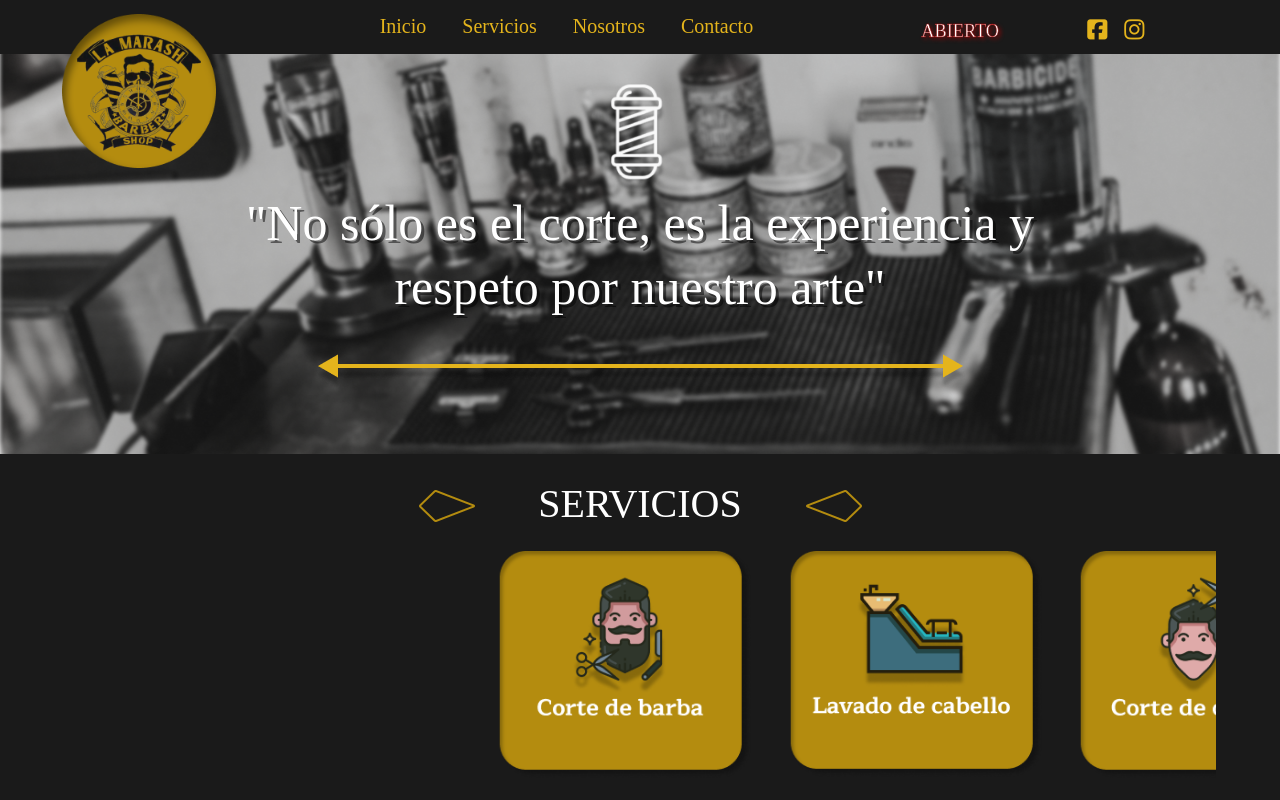
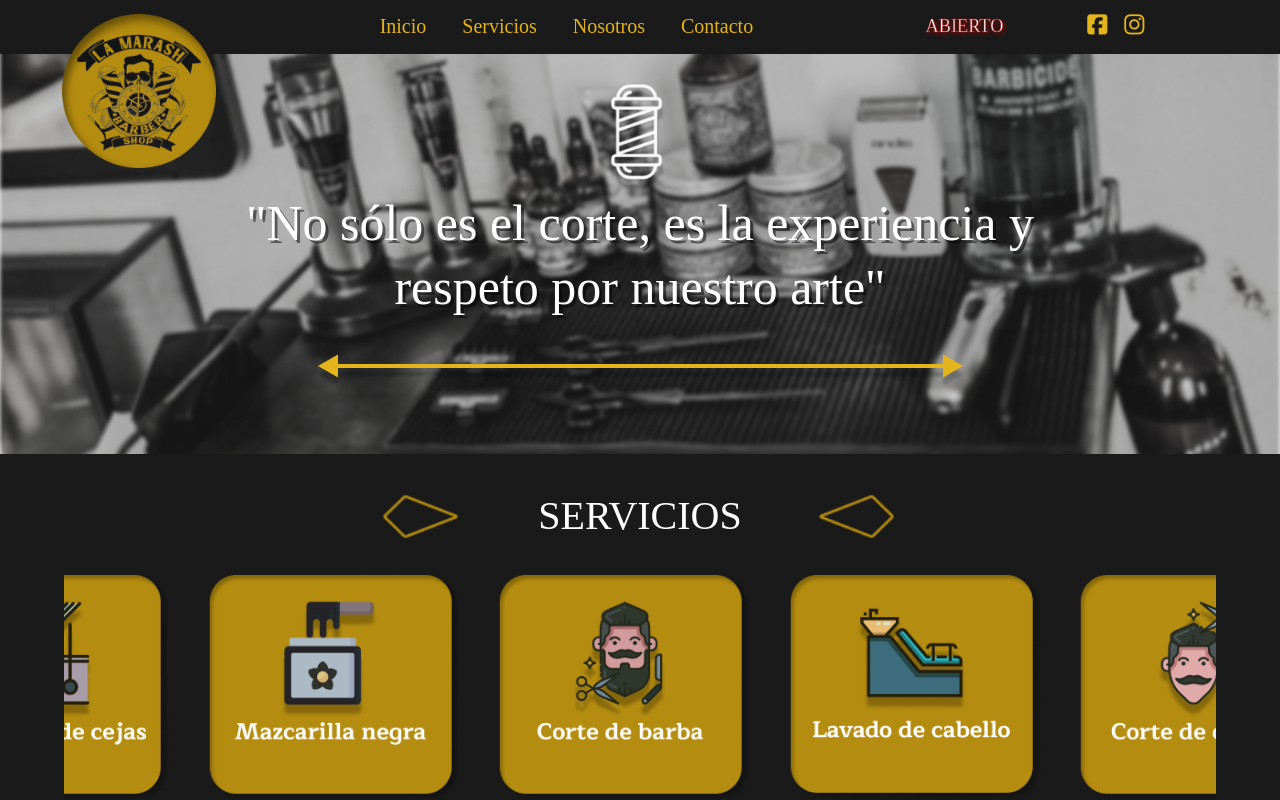
Before and after one commit to miguel-resource/Barberias-Marsh, an Angular app: page / in a window 1280 px wide. Shown: the top 800 px of the page. Built offline with nearby package versions, Linux system fonts and the light colour scheme; a web font is replaced by a local one.

Commit message:
Add sliders responsive

```diff
--- a/src/app/home/components/navbar/navbar.component.css
+++ b/src/app/home/components/navbar/navbar.component.css
@@ -86,7 +86,7 @@
  /* smartphones, portrait iPhone, portrait 480x320 phones (Android) */
 @media (min-width:320px) {
   .navbar {
-    width: 160%;
+    width: 100%;
   }
 
   .navbar .logo {
@@ -107,8 +107,8 @@
   }
 
   .signe p{
-    margin-top: 3.8%;
-    padding-left: 2%;
+    margin-top: 6%;
+    padding-left: 5%;
   }
 
   .navbar-nav li a {
@@ -119,12 +119,8 @@
 
 /* smartphones, Android phones, landscape iPhone */
 @media (min-width:480px) {
-  .navbar{
-    width: 150%
-  }
-
   .signe p {
-    margin-top: 2.6%;
+    margin-top: 4.5%;
   }
 
   .navbar-nav li a {
@@ -136,10 +132,10 @@
 
 /* portrait tablets, portrait iPad, e-readers (Nook/Kindle), landscape 800x480 phones (Android) */
 @media (min-width:600px) {
-  .navbar{
-    width: 100%
+
+  .signe p {
+    margin-top: 3.3%;
   }
-
 
   .navbar-nav li a {
     font-size: 20px;
@@ -147,11 +143,14 @@
 
 }
 
+@media (min-width:801px) {
+  .signe p {
+    margin-top: 2.5%;
+  }
+}
+
 @media (min-width:992px) {
 
-  .navbar {
-    width: 100%;
-  }
   .navbar .logo {
     display:block;
   }
@@ -170,15 +169,17 @@
     display: none;
   }
 
+  .icons {
+    margin-top: 0.3%;
+  }
+
 
 
 }
 
-@media (min-width:801px) { /* tablet, landscape iPad, lo-res laptops ands desktops */ }
+
 @media (min-width:1025px) {
-  .icons {
-    margin-top: 1%;
-  }
+
 
   .signe p {
     margin-top: 5%;
--- a/src/app/home/components/services-slide/services-slide.component.css
+++ b/src/app/home/components/services-slide/services-slide.component.css
@@ -6,17 +6,167 @@
   padding-top:20px;
 }
 
-
 .services {
   width: 100%;
 }
 
-
 .swiper {
   width: 90%;
-  height: 300px;
+  height: 210px;
 }
 
 .swiper img {
   width: 90%;
 }
+
+
+@media (min-width:320px) {
+  .slider-service {
+    width: 100%;
+  }
+
+  .subtitle {
+    grid-gap: 5px;
+    width: 100%;
+  }
+
+  .subtitle h2 {
+    font-size: 21px !important;
+    line-height: 1.8em;
+  }
+
+  .slider-title img {
+    width: 35% !important;
+    padding-left: 0;
+  }
+
+  .subtitle img:first-child {
+    margin-left: 64% !important;
+  }
+
+  .swiper {
+    display: none;
+  }
+
+  .cards-responsive {
+    display: grid;
+    grid-template-columns: repeat(1, 1fr)
+  }
+
+  .cards-responsive img {
+    width: 46%;
+    margin: 0 auto;
+    margin-bottom: 13px;
+  }
+}
+
+@media (min-width: 370px) {
+
+  .subtitle h2 {
+    font-size: 21px !important;
+    line-height: 2.3em;
+  }
+
+
+}
+
+@media (min-width: 425px) {
+
+  .subtitle h2 {
+    line-height: 2.2em;
+  }
+}
+
+@media (min-width:480px) {
+  .subtitle h2 {
+    font-size:26px !important;
+  }
+}
+
+@media (min-width:530px) {
+  .subtitle h2 {
+    line-height: 2.6em;
+  }
+}
+
+@media (min-width:600px) {
+
+  .subtitle h2 {
+    line-height: 2.3em;
+    font-size: 33px !important;
+  }
+
+  .cards-responsive {
+    grid-template-columns: repeat(2, 1fr)
+  }
+
+  .cards-responsive img{
+    width: 70%;
+  }
+}
+
+@media (min-width:700px) {
+
+  .subtitle h2 {
+    line-height: 2.3em;
+  }
+
+  .subtitle img:first-child {
+    margin-left: 69% !important;
+  }
+
+  .slider-title img {
+    width: 30% !important;
+  }
+}
+
+@media (min-width:801px) {
+  .cards-responsive {
+    display: none;
+  }
+
+  .swiper {
+    display: block;
+    height: 220px;
+  }
+
+  .slider-title img {
+    width: 25% !important;
+  }
+
+}
+
+@media (min-width: 980px) {
+  .subtitle h2 {
+    font-size: 40px !important;
+    line-height: 2.1em !important;
+  }
+
+  .subtitle img:first-child {
+    margin-left: 74% !important;
+  }
+}
+
+@media (min-width:1025px) {
+  .swiper {
+    height: 270px;
+  }
+}
+
+
+@media (min-width:1100px) {
+  .subtitle {
+    width: 80%;
+  }
+
+  .subtitle h2 {
+    line-height: 1.8em !important;
+  }
+}
+
+@media (min-width:1200px) {
+  .subtitle h2 {
+    line-height: 2.1em !important
+  }
+}
+@media (min-width:1281px) { /* hi-res laptops and desktops */ }
--- a/src/app/home/components/services-slide/services-slide.component.html
+++ b/src/app/home/components/services-slide/services-slide.component.html
@@ -8,9 +8,9 @@
   </div>
 
   <div class="services">
-    <swiper [slidesPerView]="4" [spaceBetween]="10" [centeredSlides]="true" [pagination]="{
+    <swiper [slidesPerView]="4" [centeredSlides]="true" [spaceBetween]="10" [loop]="true" [pagination]="{
       clickable: true
-    }" class="mySwiper">
+      }"  class="mySwiper">
   <ng-template swiperSlide>
     <img src="./../../../../assets/service-sliders/card-1.png" alt="">
   </ng-template>
@@ -29,10 +29,17 @@
   <ng-template swiperSlide>
     <img src="./../../../../assets/service-sliders/card-6.png" alt="">
   </ng-template>
+</swiper>
 
+  <div class="cards-responsive">
+    <img src="./../../../../assets/service-sliders/card-1.png" alt="">
+    <img src="./../../../../assets/service-sliders/card-2.png" alt="">
+    <img src="./../../../../assets/service-sliders/card-3.png" alt="">
+    <img src="./../../../../assets/service-sliders/card-4.png" alt="">
+    <img src="./../../../../assets/service-sliders/card-5.png" alt="">
+    <img src="./../../../../assets/service-sliders/card-6.png" alt="">
+  </div>
 
-
-</swiper>
   </div>
 
 </div>
--- a/src/app/home/components/services-slide/services-slide.component.ts
+++ b/src/app/home/components/services-slide/services-slide.component.ts
@@ -1,7 +1,7 @@
 import { Component, OnInit } from '@angular/core';
 import SwiperCore, { Pagination, Navigation} from "swiper";
 import { SwiperComponent } from "swiper/angular";
-
+import { Swiper }from 'swiper';
 
 SwiperCore.use([
   Navigation,
@@ -15,7 +15,14 @@ SwiperCore.use([
 })
 export class ServicesSlideComponent implements OnInit {
 
+  swiper = new Swiper('.mySwiper', {
+    breakpoints:{
 
+      900: {
+        slidesPerView: 3,
+      }
+    }
+  })
   constructor() { }
 
   ngOnInit(): void {
--- a/src/styles.css
+++ b/src/styles.css
@@ -14,13 +14,13 @@
 
 .subtitle h2 {
   text-align: center;
-  line-height: 60px;
+  line-height: 64px;
 }
 
 .subtitle-text {
   color: #fff;
   font-family: 'Maitree', serif !important;
-  font-size: 40px !important;
+  font-size: 35px !important;
   font-weight: 400 !important;
 }
 
```
Also changed, not shown: src/app/home/components/introduction/introduction.component.css (line endings or trailing spaces).
